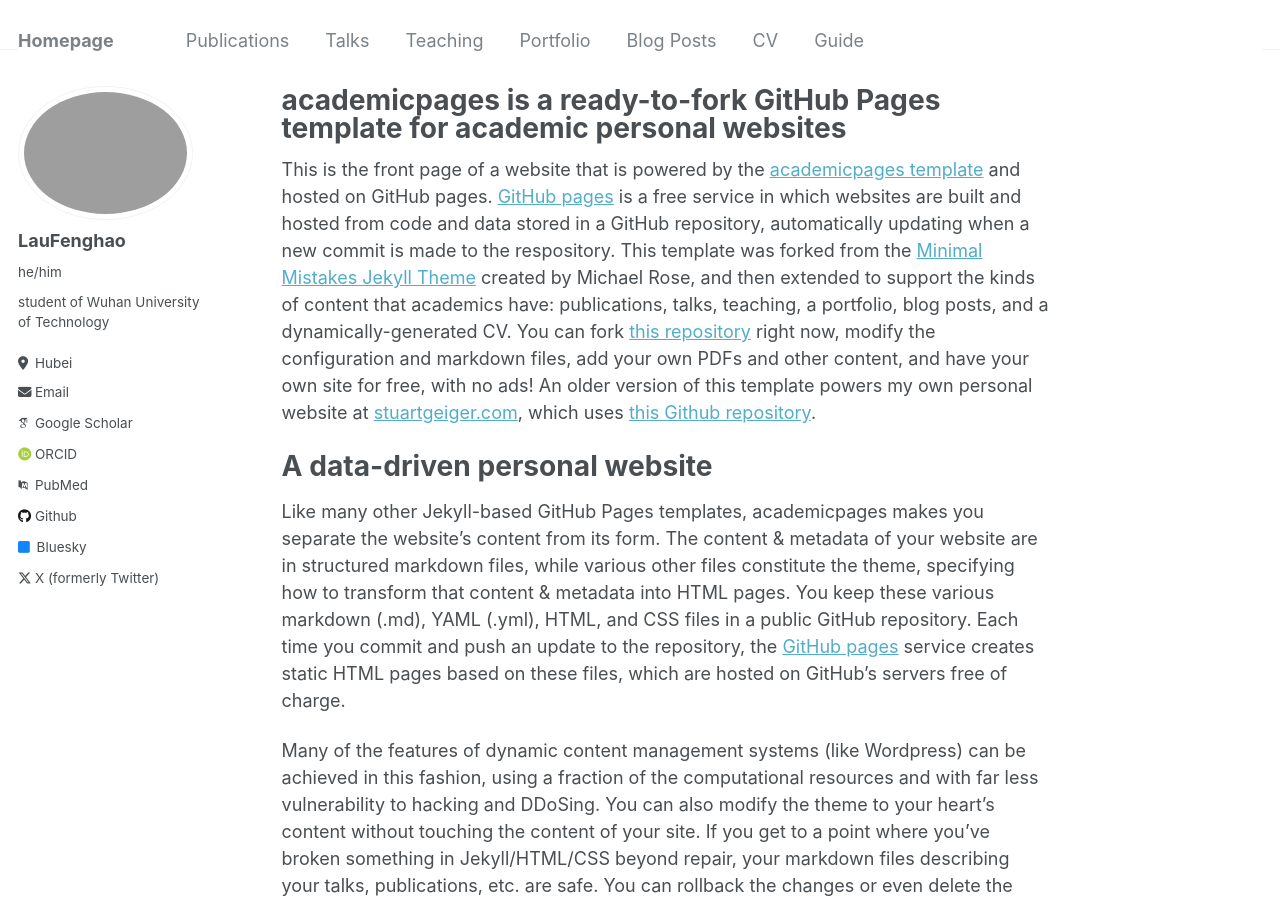
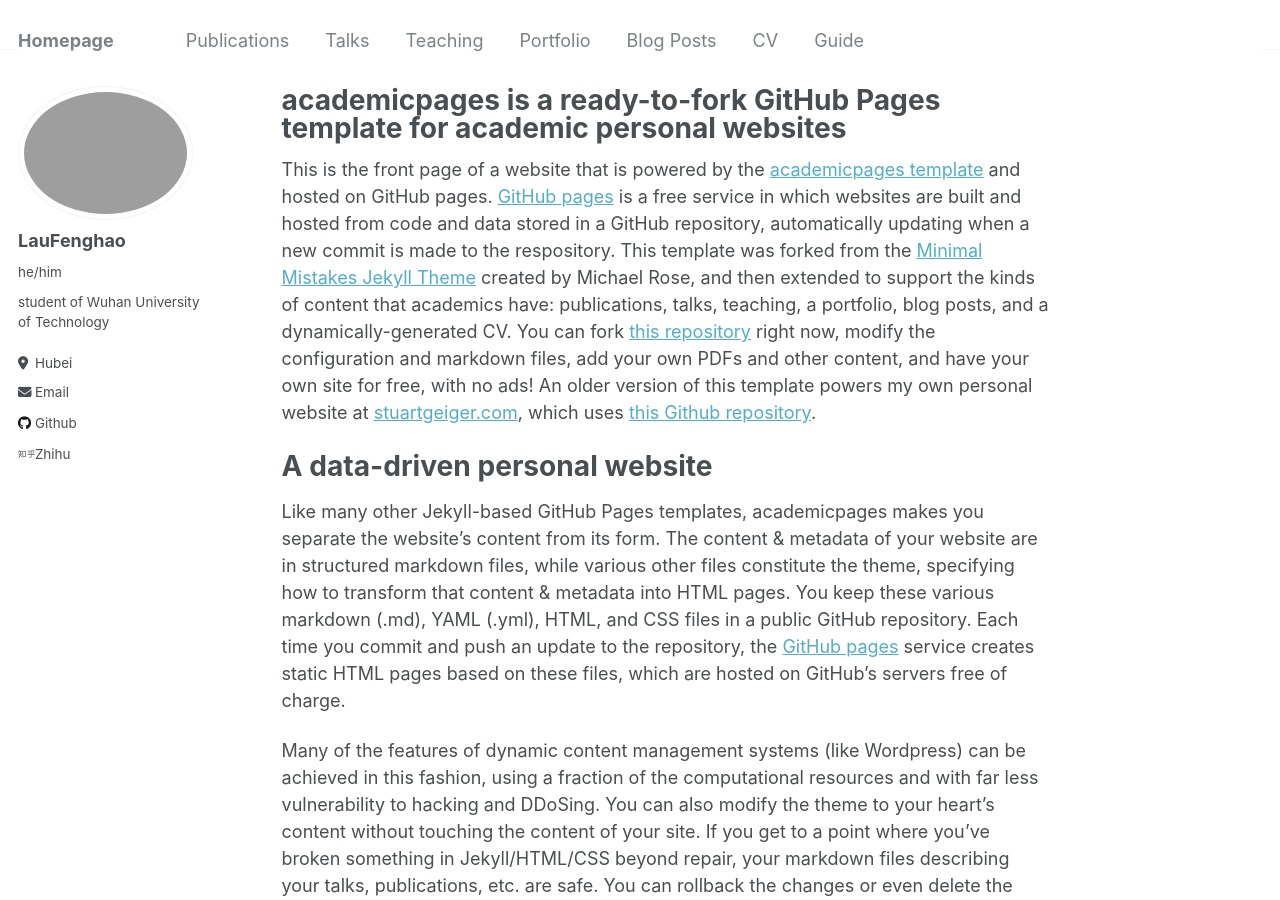
Before and after one commit to LauFH/LauFH.github.io, a Jekyll site: the page built from _pages/about.md, in a window 1280 px wide and 900 px high. Built offline with Jekyll 4.4.1, drawn with Linux system fonts in a browser that asks for light colours; some web fonts are replaced; part of the change alters nothing that is shown.

Commit message:
Update _config.yml

```diff
--- a/_config.yml
+++ b/_config.yml
@@ -32,22 +32,22 @@ author:
 
   # Academic websites
   arxiv            : # URL - Update with the correct link to your profile
-  googlescholar    : "https://scholar.google.com/citations?user=PS_CX0AAAAAJ"
+  googlescholar    : #"https://scholar.google.com/citations?user=PS_CX0AAAAAJ"
   impactstory      : # URL
-  orcid            : "http://orcid.org/yourorcidurl"
-  pubmed           : "https://www.ncbi.nlm.nih.gov/pubmed/?term=john+snow"
+  orcid            : #"http://orcid.org/yourorcidurl"
+  pubmed           : #"https://www.ncbi.nlm.nih.gov/pubmed/?term=john+snow"
   researchgate     : # URL
 
   # Repositories and software development
   bitbucket        : # Username - Update with your username on the site
   codepen          : # Username
   dribbble         : # Username
-  github           : "academicpages"
+  github           : "https://github.com/LauFH"
   kaggle           : # Username
   stackoverflow    : # User number or user number and name (i.e., use "1" or "1/jeff-atwood")
 
   # Social media
-  bluesky          : "bsky.app" # Replace this with you Bluesky username
+  bluesky          : #"bsky.app" # Replace this with you Bluesky username
   facebook         : # Username
   flickr           : # Username
   foursquare       : # Username
@@ -64,13 +64,14 @@ author:
   steam            : # Username
   telegram         : # URL
   tumblr           : # Username
-  twitter          : "UniofOxford"  # Replace this with your X / Twitter handle
+  twitter          : #"UniofOxford"  # Replace this with your X / Twitter handle
   vine             : # Username
   weibo            : # Username
   wikipedia        : # Username
   xing             : # Username
   youtube          : # Username
-  zhihu            : # URL
+  zhihu            : "https://www.zhihu.com/people/liu-ming-53-63"
+  leetcode         : "https://leetcode.cn/u/fhcalm/"
 
 
 # Site Settings
```
